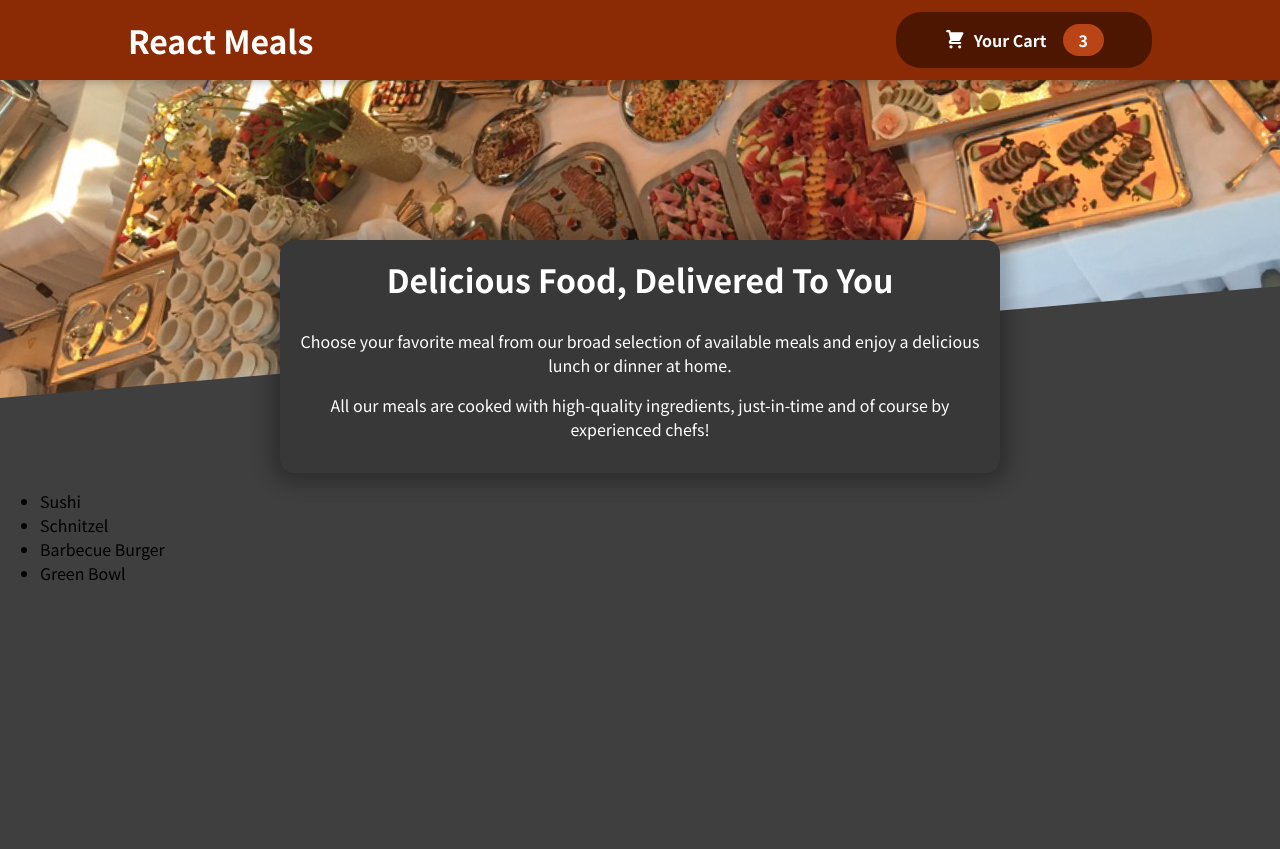
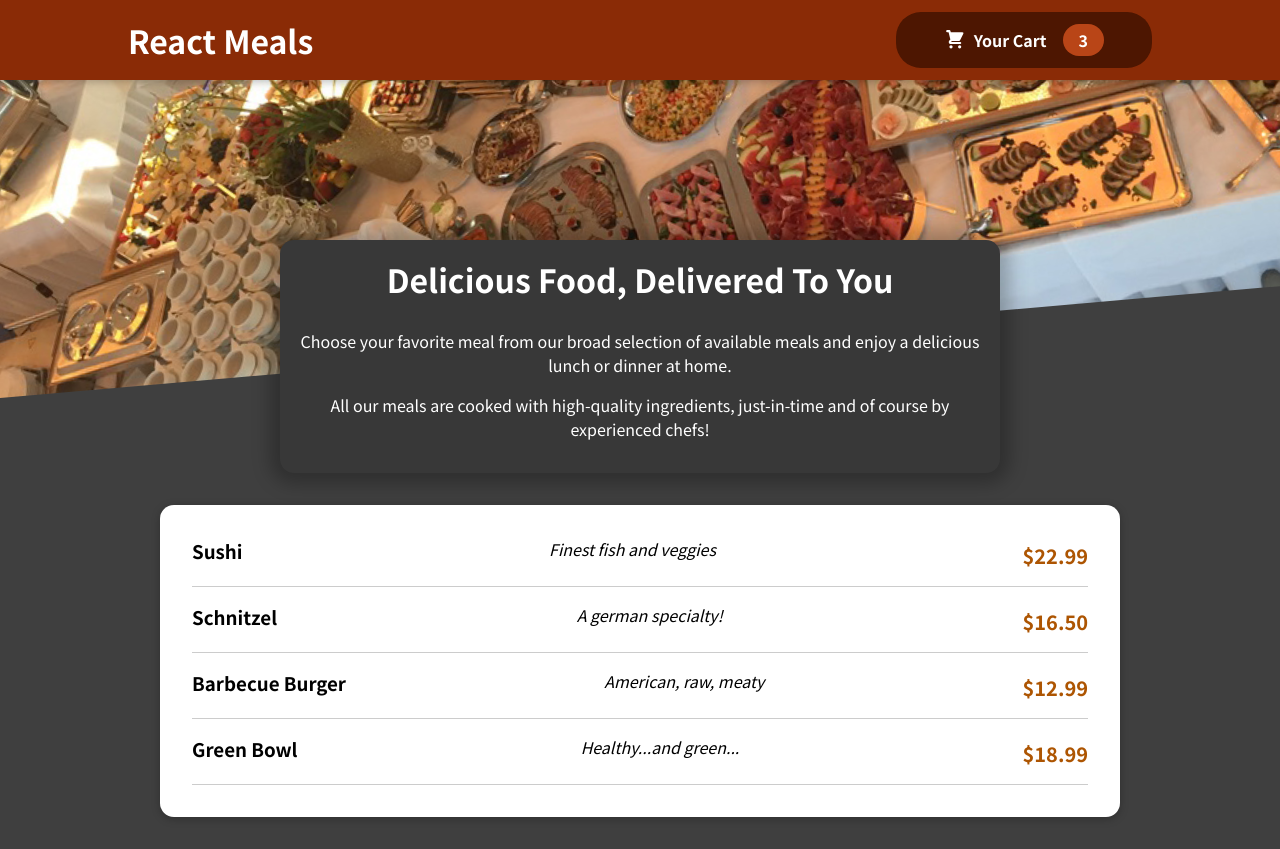
Before and after one commit to joetlobb/react-recall-2022-food-order-app, a React (Create React App) app: page / in a window 1280 px wide. Before the commit the page ends 800 px from the top, so only its background shows below. Built offline with nearby package versions, Linux system fonts and the light colour scheme.

Commit message:
add individual meal component

```diff
--- a/src/components/Meals/AvailableMeals.js
+++ b/src/components/Meals/AvailableMeals.js
@@ -1,4 +1,6 @@
-import classes from './AvailableMeals.module.css'
+import Card from "../UI/Card";
+import classes from "./AvailableMeals.module.css";
+import MealItem from "./MealItem/MealItem";
 
 const DUMMY_MEALS = [
   {
@@ -28,11 +30,20 @@
 ];
 
 const AvailableMeals = () => {
-  const mealsList = DUMMY_MEALS.map((meal) => <li>{meal.name}</li>);
+  const mealsList = DUMMY_MEALS.map((meal) => (
+    <MealItem
+      key={meal.id}
+      name={meal.name}
+      description={meal.description}
+      price={meal.price}
+    />
+  ));
 
   return (
-    <section>
-      <ul>{mealsList}</ul>
+    <section className={classes.meals}>
+      <Card>
+        <ul>{mealsList}</ul>
+      </Card>
     </section>
   );
 };
--- /dev/null
+++ b/src/components/Meals/MealItem/MealItem.js
@@ -0,0 +1,18 @@
+import classes from "./MealItem.module.css";
+
+const MealItem = (props) => {
+  const price = `$${props.price.toFixed(2)}`;
+
+  return (
+    <li>
+      <div className={classes.meal}>
+        <h3>{props.name}</h3>
+        <div className={classes.description}>{props.description}</div>
+        <div className={classes.price}>{price}</div>
+      </div>
+      <div></div>
+    </li>
+  );
+};
+
+export default MealItem;
--- /dev/null
+++ b/src/components/Meals/MealItem/MealItem.module.css
@@ -0,0 +1,22 @@
+.meal {
+  display: flex;
+  justify-content: space-between;
+  margin: 1rem;
+  padding-bottom: 1rem;
+  border-bottom: 1px solid #ccc;
+}
+
+.meal h3 {
+  margin: 0 0 0.25rem 0;
+}
+
+.description {
+  font-style: italic;
+}
+
+.price {
+  margin-top: 0.25rem;
+  font-weight: bold;
+  color: #ad5502;
+  font-size: 1.25rem;
+}
--- /dev/null
+++ b/src/components/UI/Card.js
@@ -0,0 +1,7 @@
+import classes from "./Card.module.css";
+
+const Card = (props) => {
+  return <div className={classes.card}>{props.children}</div>;
+};
+
+export default Card;
--- /dev/null
+++ b/src/components/UI/Card.module.css
@@ -0,0 +1,6 @@
+.card {
+  padding: 1rem;
+  box-shadow: 0 2px 8px rgba(0, 0, 0, 0.25);
+  border-radius: 14px;
+  background-color: white;
+}
```
Also changed, not shown: src/components/Meals/MealItem/MealItemForm.js (added), 1 other file (tests, documents, lock files or other folders).
